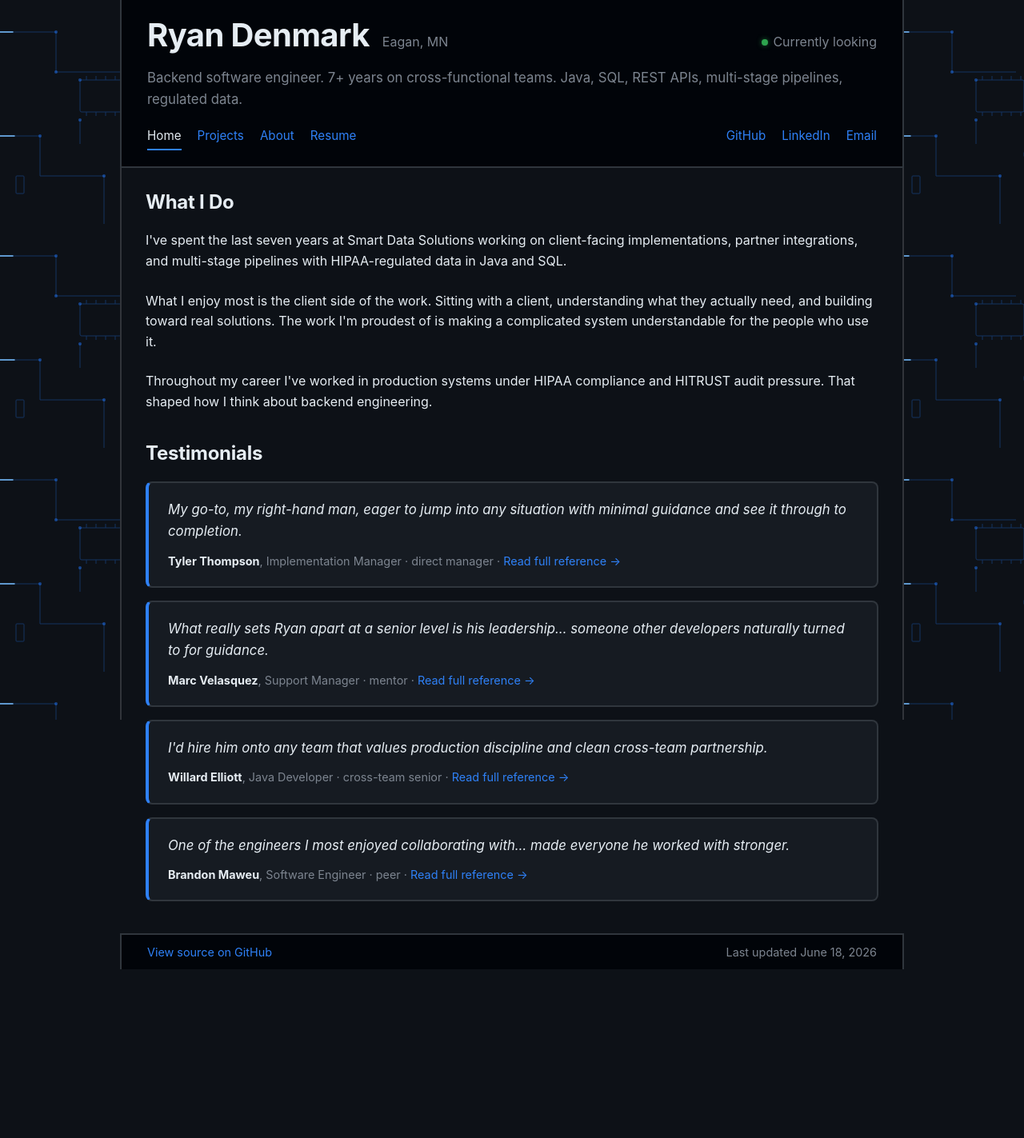
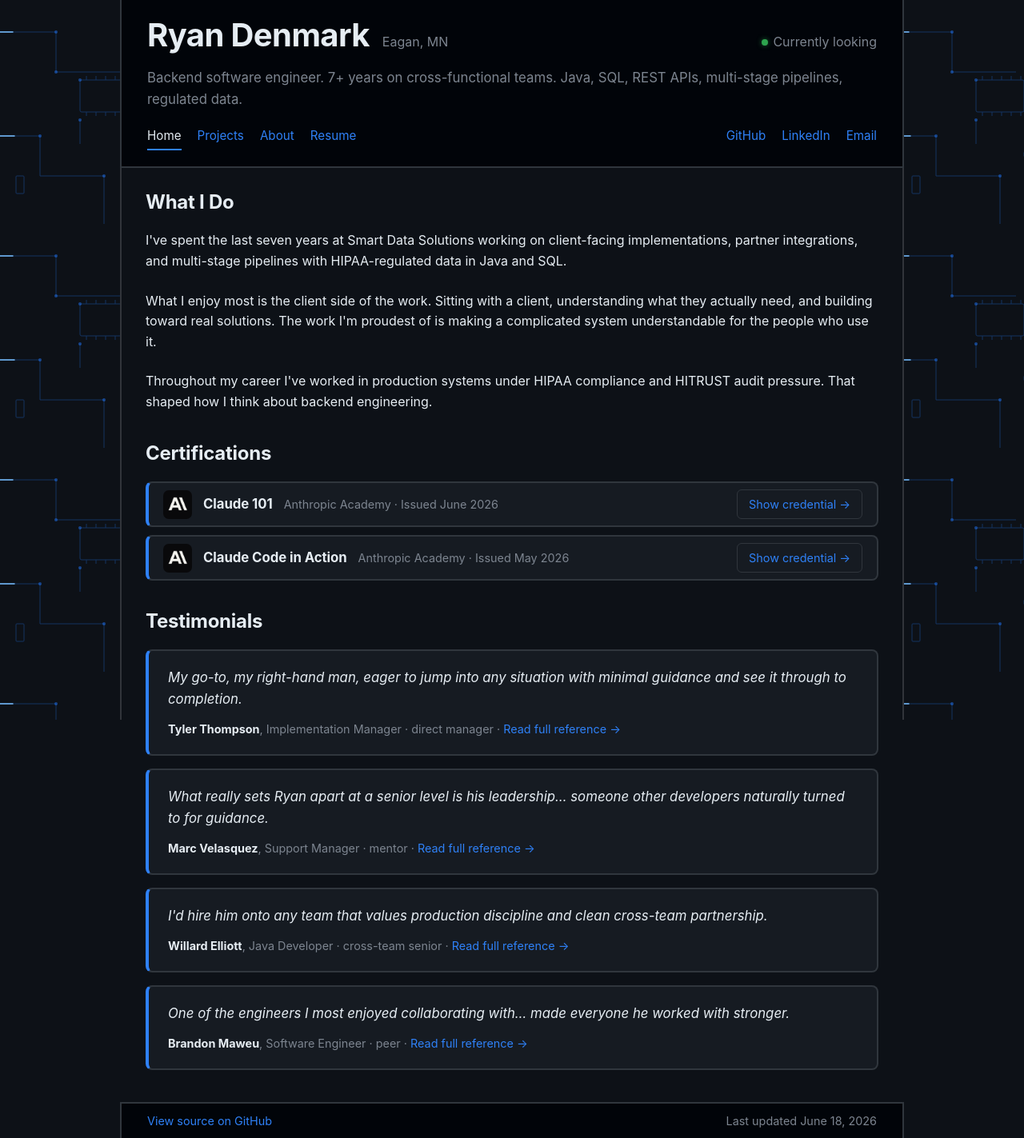
Before and after one commit to rwdenmark/rwdenmark.github.io, a Jekyll site: the page built from index.html, in a window 1280 px wide. Shown: the whole page at 80% size. Built offline with Jekyll 4.4.1, drawn with Linux system fonts in a browser that asks for light colours; before the commit the page ends 1212 px from its top, so only the background shows below that.

Commit message:
Add Certifications section to home page

```diff
--- a/assets/style.css
+++ b/assets/style.css
@@ -236,6 +236,48 @@
   transition: border-color 0.15s ease, background 0.15s ease, color 0.15s ease;
 }
 .project-actions a:hover {
+  border-color: var(--accent);
+  background: rgba(47, 129, 247, 0.08);
+  color: var(--accent-hover);
+  text-decoration: none;
+}
+
+/* ---------- certifications (homepage) ---------- */
+.certs { display: flex; flex-direction: column; gap: 10px; }
+.cert-card {
+  display: flex;
+  align-items: center;
+  flex-wrap: wrap;
+  gap: 6px 14px;
+  background: var(--card-bg);
+  border: 2px solid var(--border);
+  border-left: 4px solid var(--accent);
+  border-radius: 8px;
+  padding: 8px 18px;
+  transition: transform 200ms ease, border-color 200ms ease;
+}
+.cert-card:hover {
+  transform: translateY(-2px);
+  border-top-color: var(--accent-hover);
+  border-right-color: var(--accent-hover);
+  border-bottom-color: var(--accent-hover);
+}
+.cert-logo { width: 36px; height: 36px; flex-shrink: 0; border-radius: 7px; display: block; }
+.cert-card h3 { font-size: 1.05rem; font-weight: 700; margin: 0; letter-spacing: -0.005em; }
+.cert-meta { margin: 0; font-size: 0.9rem; color: var(--muted); }
+.cert-link {
+  margin-left: auto;
+  display: inline-flex; align-items: center; gap: 6px;
+  color: var(--accent);
+  text-decoration: none;
+  padding: 6px 14px;
+  border: 1px solid var(--border);
+  border-radius: 6px;
+  font-size: 0.9rem;
+  white-space: nowrap;
+  transition: border-color 0.15s ease, background 0.15s ease, color 0.15s ease;
+}
+.cert-link:hover {
   border-color: var(--accent);
   background: rgba(47, 129, 247, 0.08);
   color: var(--accent-hover);
--- a/index.html
+++ b/index.html
@@ -11,6 +11,22 @@
 <p>I've spent the last seven years at Smart Data Solutions working on client-facing implementations, partner integrations, and multi-stage pipelines with HIPAA-regulated data in Java and SQL.</p>
 <p>What I enjoy most is the client side of the work. Sitting with a client, understanding what they actually need, and building toward real solutions. The work I'm proudest of is making a complicated system understandable for the people who use it.</p>
 <p>Throughout my career I've worked in production systems under HIPAA compliance and HITRUST audit pressure. That shaped how I think about backend engineering.</p>
+
+<h2 class="section-title">Certifications</h2>
+<div class="certs">
+  <article class="cert-card">
+    <img class="cert-logo" src="{{ '/assets/anthropic-mark.png' | relative_url }}" alt="Anthropic" width="36" height="36" />
+    <h3>Claude 101</h3>
+    <p class="cert-meta">Anthropic Academy &middot; Issued June 2026</p>
+    <a class="cert-link" href="https://verify.skilljar.com/c/tes7i72fth3j" rel="noopener noreferrer" target="_blank">Show credential &rarr;</a>
+  </article>
+  <article class="cert-card">
+    <img class="cert-logo" src="{{ '/assets/anthropic-mark.png' | relative_url }}" alt="Anthropic" width="36" height="36" />
+    <h3>Claude Code in Action</h3>
+    <p class="cert-meta">Anthropic Academy &middot; Issued May 2026</p>
+    <a class="cert-link" href="https://verify.skilljar.com/c/ygxskxtqsxp3" rel="noopener noreferrer" target="_blank">Show credential &rarr;</a>
+  </article>
+</div>
 
 <h2 class="section-title">Testimonials</h2>
 <article class="testimonial-card">
```
Also changed, not shown: assets/anthropic-mark.png (added).
